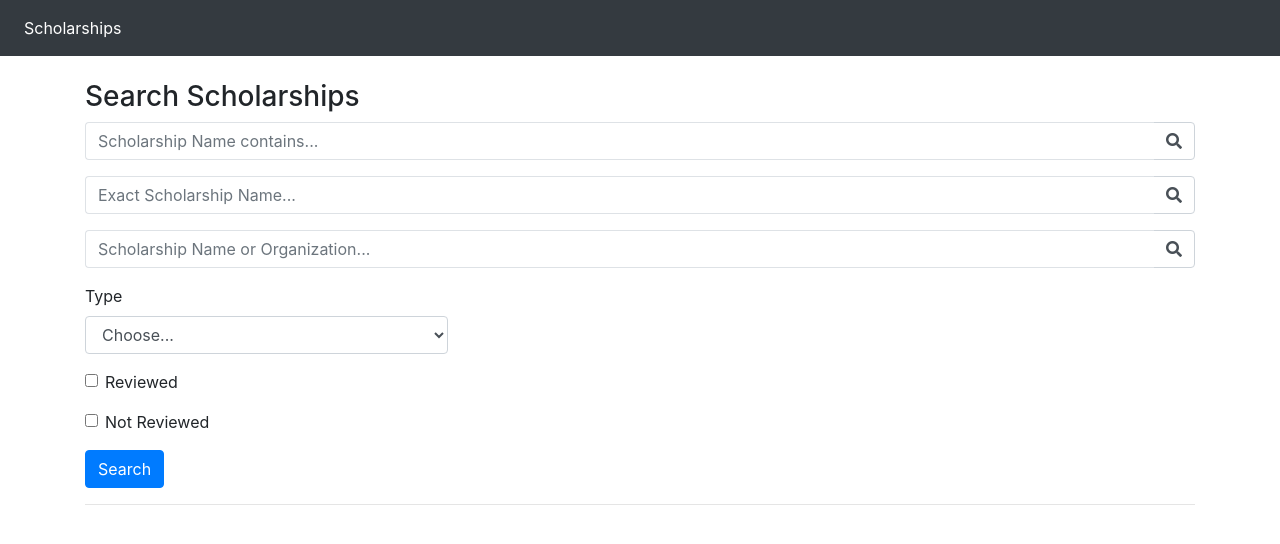
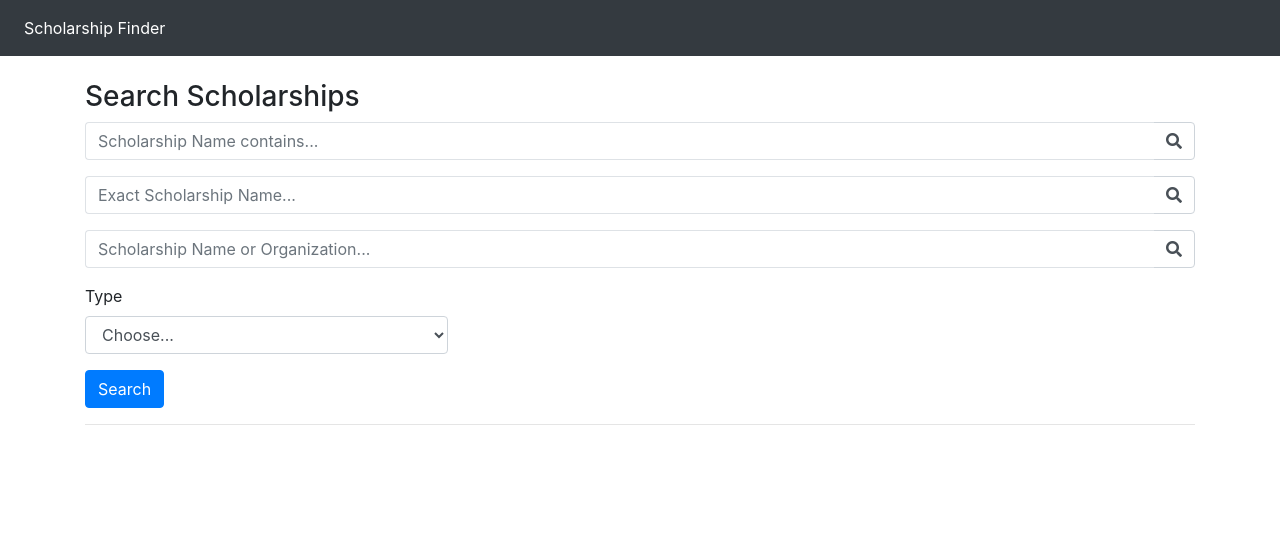
Before and after one commit to jjaskirat-ssingh/Find-Scholarships, a Django app: page / in a window 1280 px wide. Shown: the top 544 px of the page. Run offline with Django 4.2, Linux system fonts and the light colour scheme; data that the repository does not hold is empty; some libraries are stand-ins or nearby versions.

Commit message:
Remove reviewing option

```diff
--- a/core/models.py
+++ b/core/models.py
@@ -19,7 +19,7 @@ class Scholarship(models.Model):
     application_open = models.DateTimeField(blank=True)
     application_deadline = models.DateTimeField(blank=True)
     type = models.ManyToManyField(Type)
-    reviewed = models.BooleanField(default=False)
+    # reviewed = models.BooleanField(default=False)
 
     def __str__(self):
         return self.title
--- a/templates/bootstrap_form.html
+++ b/templates/bootstrap_form.html
@@ -15,7 +15,7 @@
         <div class="collapse navbar-collapse" id="navbarsExampleDefault">
             <ul class="navbar-nav mr-auto">
               <li class="nav-item active">
-                  <a class="nav-link" href="#">Scholarships</a>
+                  <a class="nav-link" href="#">Scholarship Finder</a>
               </li>
             </ul>
         </div>
@@ -73,7 +73,7 @@
             </select>
           </div>
         </div>
-        <div class="form-group">
+        <!-- <div class="form-group">
           <div class="form-check">
             <input class="form-check-input" type="checkbox" id="reviewed" name="reviewed">
             <label class="form-check-label" for="reviewed">
@@ -88,7 +88,7 @@
               Not Reviewed
             </label>
           </div>
-        </div>
+        </div> -->
         <button type="submit" class="btn btn-primary">Search</button>
       </form>
 
@@ -104,8 +104,8 @@
                 {% for cat in scholarship.categories.all %}
                   {{ cat }}
                 {% endfor %}
-              </span>
-              <span>| Application Open date: {{ scholarship.application_open }}</span>
+              </span><br>
+              <span> Application Open date: {{ scholarship.application_open }}</span>
               <span>| Application Close date: {{ scholarship.application_deadline }}</span>
             </li>
             <hr />
```
Also changed, not shown: core/migrations/0009_remove_scholarship_reviewed.py (added).
